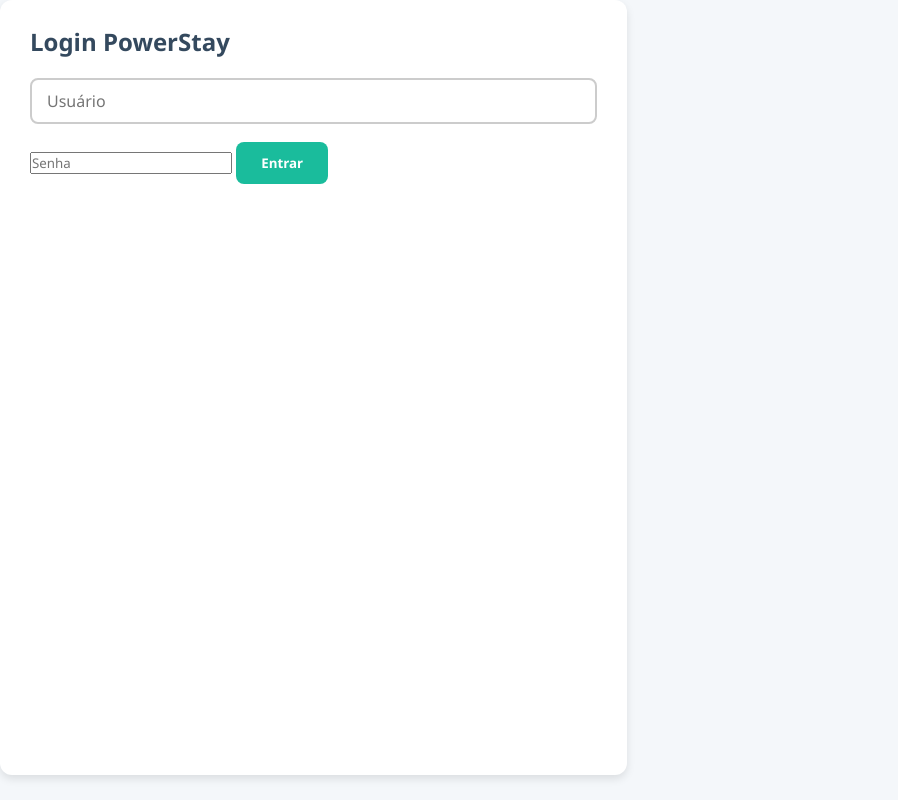
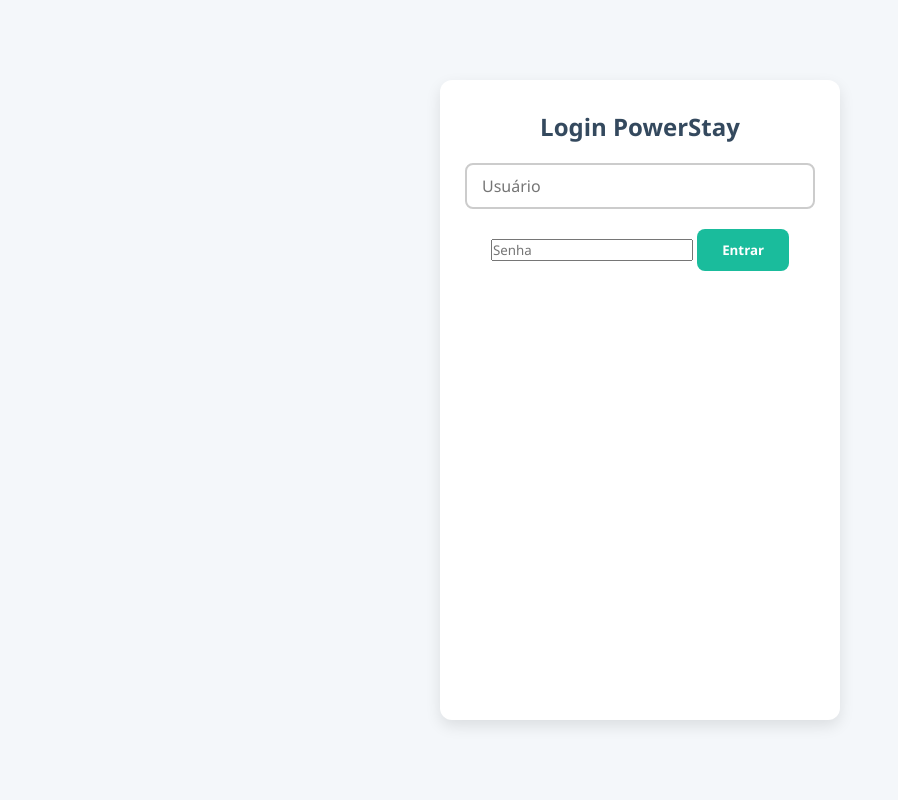
Before and after one commit to Julianagf/power-stay-pf, a plain HTML site: page index.html in a window 1280 px wide. Shown: the whole page, without its empty margins (0-898 px from the left). Drawn offline with Linux system fonts and the light colour scheme.

Commit message:
Update powerstay.css

```diff
--- a/powerstay.css
+++ b/powerstay.css
@@ -254,3 +254,17 @@ button.primary:hover {
     padding: 20px 15px;
   }
 }
+/* Estilo para tela de login */
+.login-card {
+  max-width: 400px;
+  margin: 80px auto;
+  padding: 30px 25px;
+  box-shadow: 0 6px 15px rgba(0,0,0,0.1);
+  border-radius: 12px;
+  background: white;
+  text-align: center;
+}
+
+.login-card input {
+  margin-bottom: 20px;
+}
```
